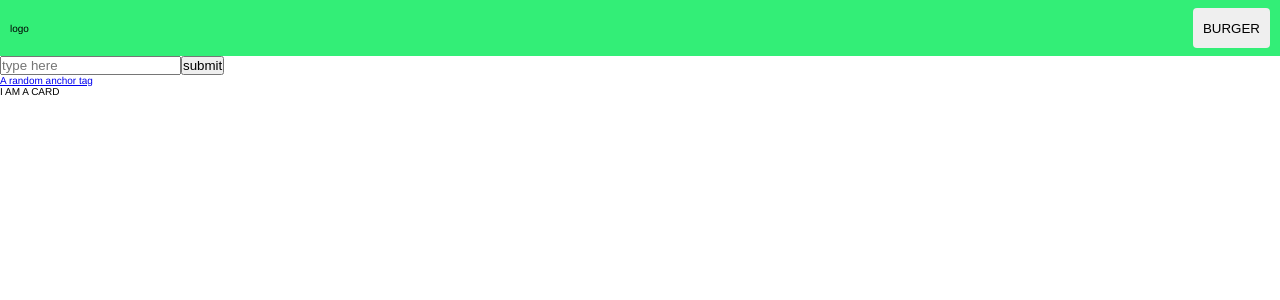
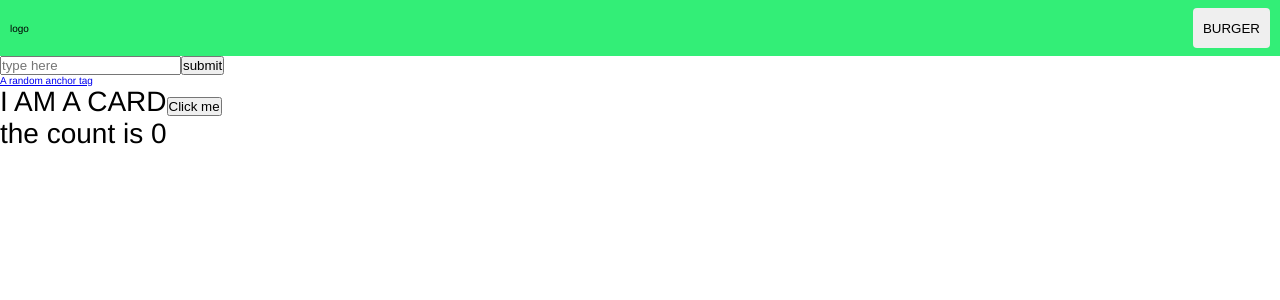
Before and after one commit to Van-Nostrand/basic-react-ts-scss-wp, a React app: page / in a window 1280 px wide. Shown: the top 300 px of the page. Built offline with nearby package versions, Linux system fonts and the light colour scheme.

Commit message:
basic two context setup

```diff
--- a/src/components/Card.tsx
+++ b/src/components/Card.tsx
@@ -1,10 +1,22 @@
-import React, { useEffect } from 'react'
+import React, { useEffect, useContext } from 'react'
+import { Context } from '@/context/main'
 
 export default function Card () {
+  const context = useContext(Context)
+
   useEffect(() => {
     console.log('CARD just updated')
   })
+
   return (
-    <div>I AM A CARD</div>
+    <div style={{
+      width: '300px',
+      height: '500px',
+      fontSize: '28px'
+    }}>
+      <span>I AM A CARD</span>
+      <button onClick={context.increaseCount}>Click me</button>
+      <div> the count is { context.state.counter }</div>
+    </div>
   )
 }
--- a/src/components/Navbar.tsx
+++ b/src/components/Navbar.tsx
@@ -1,9 +1,9 @@
 import React, { useEffect, useContext } from 'react'
-import { Context } from '@/context'
+import { NavContext } from '@/context/nav'
 import '@/scss/components/_navbar.scss'
 
 export default function Navbar () {
-  const context = useContext(Context)
+  const context = useContext(NavContext)
 
   const navDrawerClass = [
     'nav__drawer',
--- a/src/context/actions.ts
+++ b/src/context/main/actions.ts
@@ -4,7 +4,5 @@ import { IContext } from './initialState'
 export const actions = (state: IContext, dispatch: React.Dispatch<any>) => ({
   state,
   dispatch,
-  openNav: () => dispatch({ type: 'open-nav' }),
-  closeNav: () => dispatch({ type: 'close-nav' }),
-  setNav: (v: boolean) => dispatch({ type: 'set-nav', payload: v })
+  increaseCount: () => dispatch({ type: 'increase-count' })
 })
--- /dev/null
+++ b/src/context/main/index.tsx
@@ -0,0 +1,27 @@
+import React, { createContext, useMemo, useReducer, ReactNode } from 'react'
+import { initialState, IContext } from './initialState'
+import { actions } from './actions'
+import reducer from './reducer'
+
+interface IProvider {
+  state: IContext
+  dispatch: React.Dispatch<any>
+  increaseCount: () => void
+}
+
+export const Context = createContext<IProvider>(undefined)
+
+export default function ContextProvider ({ children }: { children: ReactNode }) {
+  const [state, dispatch] = useReducer(reducer, initialState)
+
+  const value: IProvider = useMemo(() => {
+    return { ...actions(state, dispatch) }
+  }, [state])
+
+  return (
+    <Context.Provider value={value}>
+      {/* <Context.Provider value={{ ...actions(state, dispatch) }}> */}
+      { children }
+    </Context.Provider>
+  )
+}
--- /dev/null
+++ b/src/context/main/reducer.ts
@@ -0,0 +1,28 @@
+import { IContext } from './initialState'
+
+interface IAction {
+  payload?: any
+  type: string
+}
+
+export default function reducer (state: IContext, action: IAction) {
+  switch (action.type) {
+    case 'open-nav':
+      return {
+        ...state, openNav: true
+      }
+    case 'close-nav':
+      return {
+        ...state, openNav: false
+      }
+    case 'set-nav':
+      return {
+        ...state, openNav: action.payload
+      }
+    case 'increase-count':
+      return {
+        ...state, counter: state.counter + 1
+      }
+    default: return state
+  }
+}
--- /dev/null
+++ b/src/context/nav/actions.ts
@@ -0,0 +1,10 @@
+import React from 'react'
+import { INavContext } from './initialState'
+
+export const actions = (state: INavContext, dispatch: React.Dispatch<any>) => ({
+  state,
+  dispatch,
+  openNav: () => dispatch({ type: 'open-nav' }),
+  closeNav: () => dispatch({ type: 'close-nav' }),
+  setNav: (v: boolean) => dispatch({ type: 'set-nav', payload: v }),
+})
--- a/src/context/index.tsx
+++ b/src/context/nav/index.tsx
@@ -1,26 +1,26 @@
 import React, { createContext, useMemo, useReducer, ReactNode } from 'react'
-import { initialState, IContext } from './initialState'
+import { initialState, INavContext } from './initialState'
 import { actions } from './actions'
 import reducer from './reducer'
 
-interface IProvider {
-  state: IContext
+interface INavProvider {
+  state: INavContext
   dispatch: React.Dispatch<any>
   setNav: (v: boolean) => void
 }
 
-export const Context = createContext<IProvider>(undefined)
+export const NavContext = createContext<INavProvider>(undefined)
 
-export default function ContextProvider ({ children }: { children: ReactNode }) {
+export default function NavContextProvider ({ children }: { children: ReactNode }) {
   const [state, dispatch] = useReducer(reducer, initialState)
 
-  const value: IProvider = useMemo(() => {
+  const value: INavProvider = useMemo(() => {
     return { ...actions(state, dispatch) }
   }, [state])
 
   return (
-    <Context.Provider value={value}>
+    <NavContext.Provider value={value}>
       { children }
-    </Context.Provider>
+    </NavContext.Provider>
   )
 }
--- /dev/null
+++ b/src/context/nav/initialState.ts
@@ -0,0 +1,7 @@
+export interface INavContext {
+  openNav: boolean
+}
+
+export const initialState: INavContext = {
+  openNav: false,
+}
--- a/src/context/reducer.ts
+++ b/src/context/nav/reducer.ts
@@ -1,11 +1,11 @@
-import { IContext } from './initialState'
+import { INavContext } from './initialState'
 
 interface IAction {
   payload?: any
   type: string
 }
 
-export default function reducer (state: IContext, action: IAction) {
+export default function reducer (state: INavContext, action: IAction) {
   switch (action.type) {
     case 'open-nav':
       return {
--- a/src/index.tsx
+++ b/src/index.tsx
@@ -1,13 +1,16 @@
 import React from 'react'
 import { createRoot } from 'react-dom/client'
 import App from '@/App'
-import ContextProvider from '@/context'
+import ContextProvider from '@/context/main'
+import NavContextProvider from '@/context/nav'
 import '@/scss/main.scss'
 
 const container = document.getElementById('root')
 const root = createRoot(container)
 root.render(
-  <ContextProvider>
-    <App />
-  </ContextProvider>
+  <NavContextProvider>
+    <ContextProvider>
+      <App />
+    </ContextProvider>
+  </NavContextProvider>
 )
```
Also changed, not shown: src/context/main/initialState.ts (renamed from src/context/initialState.ts).
